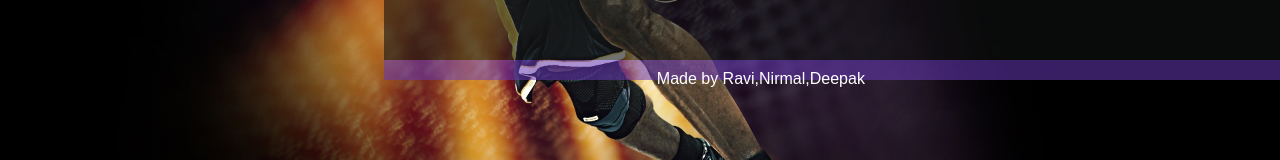
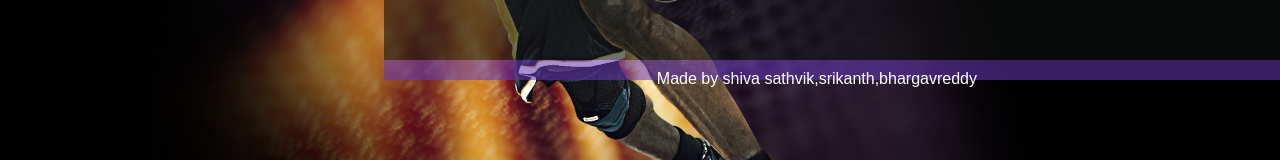
Before and after one commit to Shivasathvik1/sportsclubs, a plain HTML site: page project/index.html in a window 1280 px wide. Shown: the part 478-638 px from the top of the page. Drawn offline with Linux system fonts and the light colour scheme.

Commit message:
Update index.html

```diff
--- a/project/index.html
+++ b/project/index.html
@@ -32,7 +32,7 @@
   </div>
 
      <div class="report">
-       <p>Made by Ravi,Nirmal,Deepak</p>
+      <p>Made by shiva sathvik,srikanth,bhargavreddy</p>
 
      </div>
 
```
